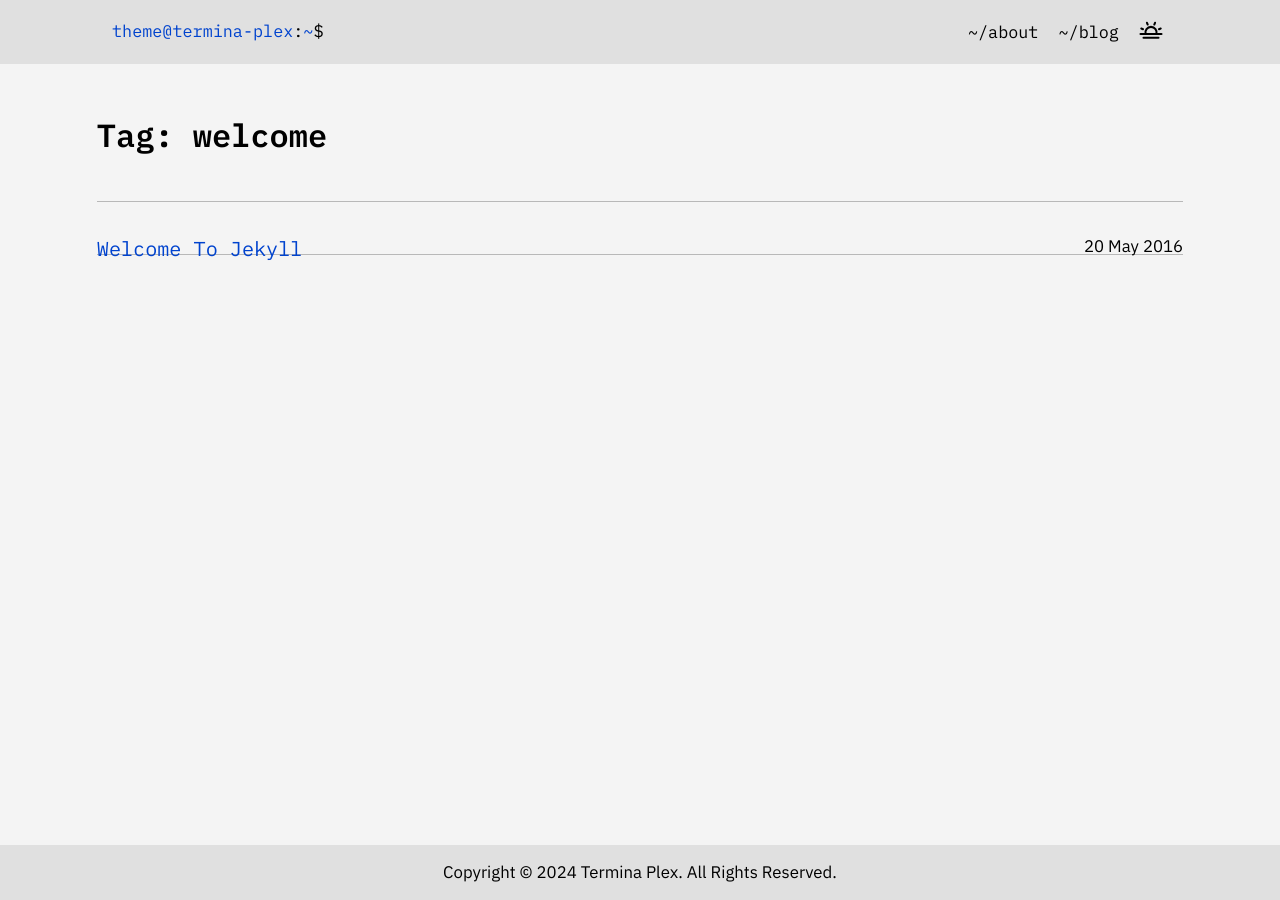
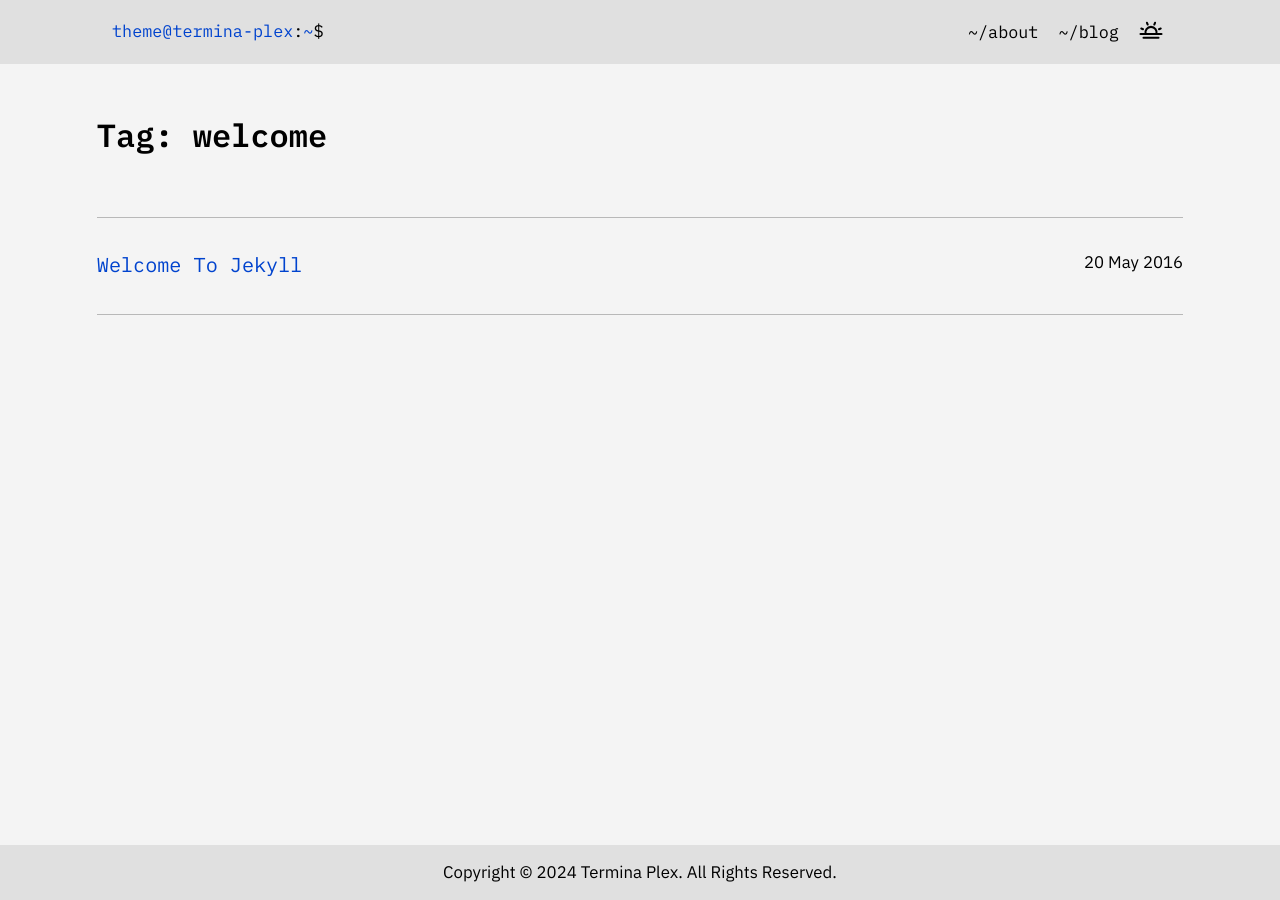
Before and after one commit to questionlp/termina-plex, a Jekyll site: the page built from tag/welcome.md, in a window 1280 px wide. Built offline with Jekyll 4.4.1, drawn with Linux system fonts in a browser that asks for light colours.

Commit message:
Correct tag/category list padding/margin

```diff
--- a/_layouts/category.html
+++ b/_layouts/category.html
@@ -8,7 +8,7 @@ layout: base
     <h1>Category: {{ page.category }}</h1>
   </header>
 
-  <div class="postsEntries">
+  <div class="tagsEntries">
   {%- if site.categories[page.category] -%}
     {%- for post in site.categories[page.category] %}
     <div class="postInfo">
--- a/_layouts/tag.html
+++ b/_layouts/tag.html
@@ -8,7 +8,7 @@ layout: base
     <h1>Tag: {{ page.tag }}</h1>
   </header>
 
-  <div class="postsEntries">
+  <div class="tagsEntries">
   {%- if site.tags[page.tag] -%}
     {%- for post in site.tags[page.tag] %}
     <div class="postInfo">
--- a/_sass/termina-plex/_layout.scss
+++ b/_sass/termina-plex/_layout.scss
@@ -276,10 +276,15 @@ div#theme-toggle {
 }
 
 // Layout: Post
-.postInfo {
-  margin: 1rem 0 1rem 0;
-  padding: 2rem 0 1.25rem 0;
+.postsEntries .postInfo, .tagsEntries .postInfo {
+  margin: 2rem 0;
+  min-height: 2rem;
+  padding: 2rem 0;
   border-top: 1px solid rgba(127, 127, 127, 0.5);
+}
+
+.postsEntries .postInfo {
+  padding-bottom: 1rem;
 }
 
 .postInfo:last-of-type {
@@ -290,7 +295,7 @@ div#theme-toggle {
   color: var(--text-color);
 }
 
-.postsEntries .postDate {
+.postsEntries .postDate, .tagsEntries .postDate {
   float: right;
 }
 
```
Also changed, not shown: termina-plex.gemspec.
